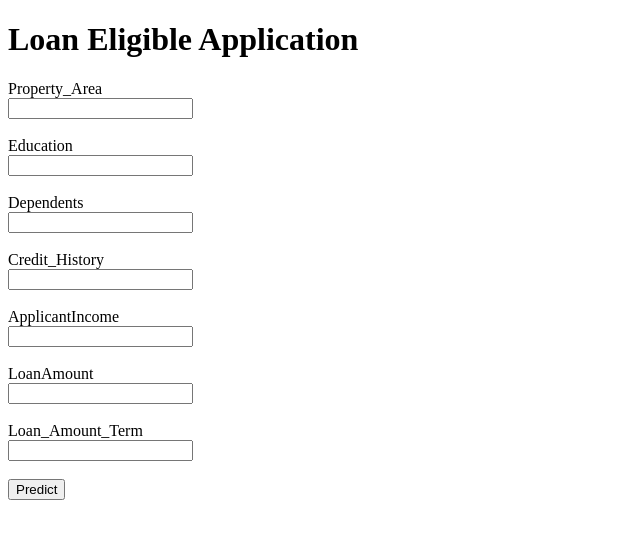
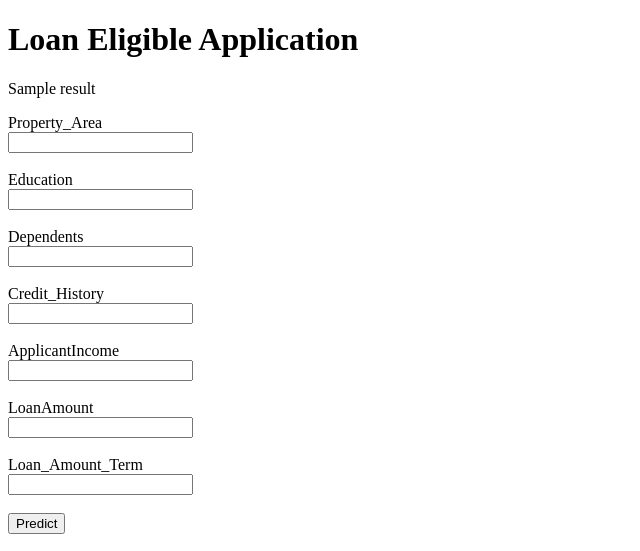
Before and after one commit to jai2dev/mlAWSdeployFlaskApp, a Flask app: template templates/index.html in a window 1280 px wide. Shown: the top 551 px of the page, without its empty margins (0-640 px from the left). Run offline with Flask 3, Linux system fonts and the light colour scheme; the template is opened without the code that fills it: most values are stand-ins (such as "Sample title", 1, 10 or a date in 2020); parts of the project's set-up code (start-up, migrations or seed data) failed here and were passed over.

Commit message:
Update index.html
added same page

```diff
--- a/templates/index.html
+++ b/templates/index.html
@@ -7,6 +7,9 @@
 <body>
 
     <h1>Loan Eligible Application</h1>
+    {% if result %}
+        <p>{{ result }}</p>
+    {% endif %}
     <form method="post" action="/predict">
         <label>Property_Area</label><br>
         <input type="text" name="Property_Area"><br><br>
```
